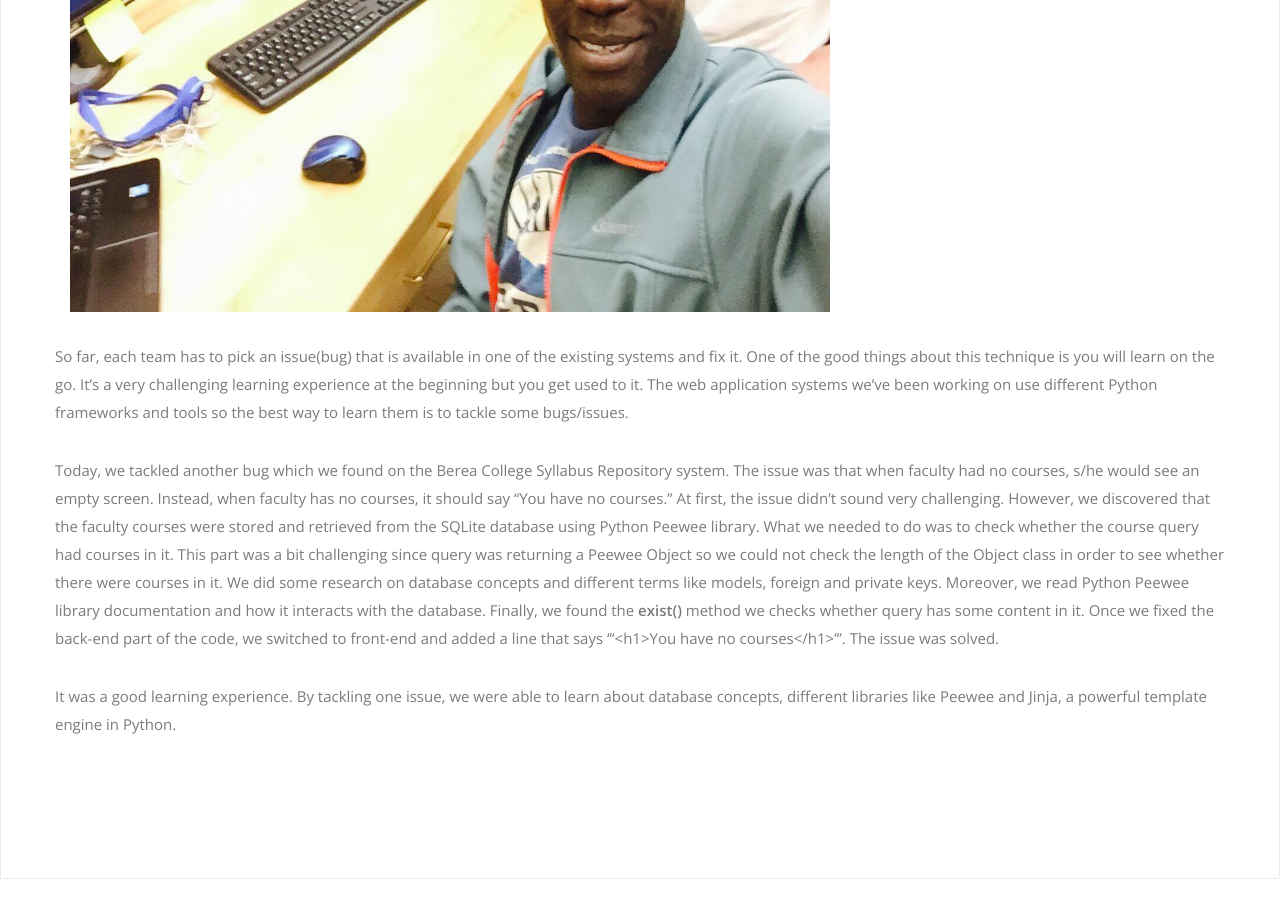
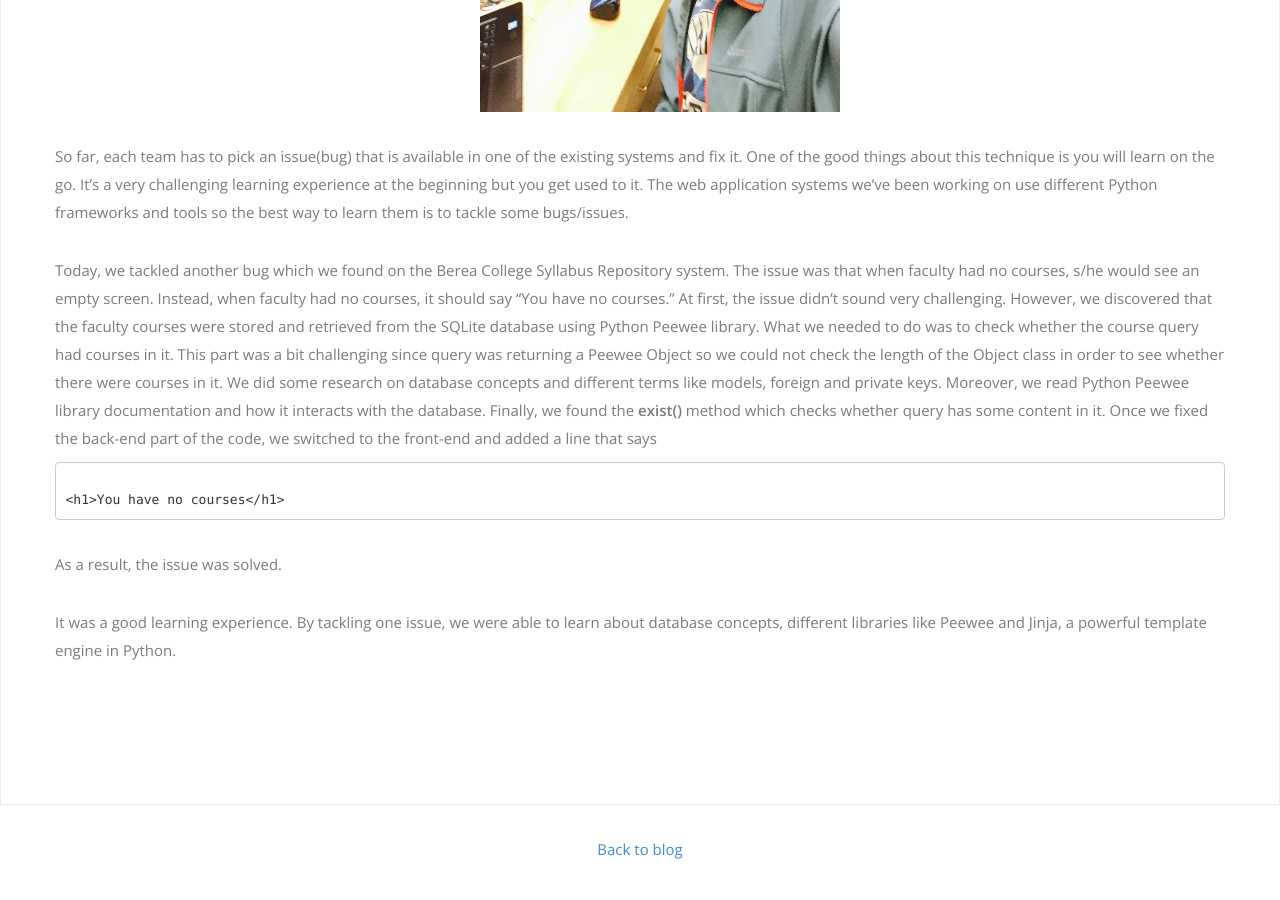
Before and after one commit to sanginovs/personal-website, a Jekyll site: the page built from _posts/2017-06-13-day_second.md, in a window 1280 px wide and 900 px high, scrolled down 788 px. Built offline with Jekyll 4.4.1, drawn with Linux system fonts in a browser that asks for light colours; nearby versions of some CDN libraries; some web fonts are replaced.

Commit message:
added blog post

````diff
--- a/_posts/2017-06-13-day_second.md
+++ b/_posts/2017-06-13-day_second.md
@@ -5,10 +5,15 @@ author: "Sher Sanginov"
 ---
 
 
-<img class="img-responsive" src="/assets/img/intern2.jpg" alt="Drawing" style="width: 800px; height: 700px; display: block; margin-left: -25px; margin-right: auto; ">
+<img class="img-responsive" src="/assets/img/intern2.jpg" alt="Drawing" style="width: 400px; height: 500px; display: block; margin-left: auto; margin-right: auto; ">
 
 So far, each team has to pick an issue(bug) that is available in one of the existing systems and fix it. One of the good things about this technique is you will learn on the go. It's a very challenging learning experience at the beginning but you get used to it. The web application systems we've been working on use different Python frameworks and tools so the best way to learn them is to tackle some bugs/issues.
 
-Today, we tackled another bug which we found on the Berea College Syllabus Repository system. The issue was that when faculty had no courses, s/he would see an empty screen. Instead, when faculty has no courses, it should say "You have no courses." At first, the issue didn't sound very challenging. However, we discovered that the faculty courses were stored and retrieved from the SQLite database using Python Peewee library. What we needed to do was to check whether the course query had courses in it. This part was a bit challenging since query was returning a Peewee Object  so we could not check the length of the Object class in order to see whether there were courses in it. We did some research on database concepts and different terms like models, foreign and private keys. Moreover, we read Python Peewee library documentation and how it interacts with the database. Finally, we found the <b> exist() </b> method we checks whether query has some content in it. Once we fixed the back-end part of the code, we switched to front-end and added a line that says '''{{if courses==None}}<h1>You have no courses</h1>'''. The issue was solved.
+Today, we tackled another bug which we found on the Berea College Syllabus Repository system. The issue was that when faculty had no courses, s/he would see an empty screen. Instead, when faculty had no courses, it should say      "You have no courses."  At first, the issue didn't sound very challenging. However, we discovered that the faculty courses were stored and retrieved from the SQLite database using Python Peewee library. What we needed to do was to check whether the course query had courses in it. This part was a bit challenging since query was returning a Peewee Object  so we could not check the length of the Object class in order to see whether there were courses in it. We did some research on database concepts and different terms like models, foreign and private keys. Moreover, we read Python Peewee library documentation and how it interacts with the database. Finally, we found the <b> exist() </b> method which checks whether query has some content in it. Once we fixed the back-end part of the code, we switched to the front-end and added a line that says
+```
+{{if courses==None}}
+<h1>You have no courses</h1>
+```
+As a result, the issue was solved.
 
 It was a good learning experience. By tackling one issue, we were able to learn about database concepts, different libraries like Peewee and Jinja, a powerful template engine in Python.
````
Also changed, not shown: _posts/2017-05-20-my-example-post.md (added, +13 -0 lines), _posts/2017-05-20-this-post-demonstrates-post-content-styles.md (added, +87 -0 lines).
